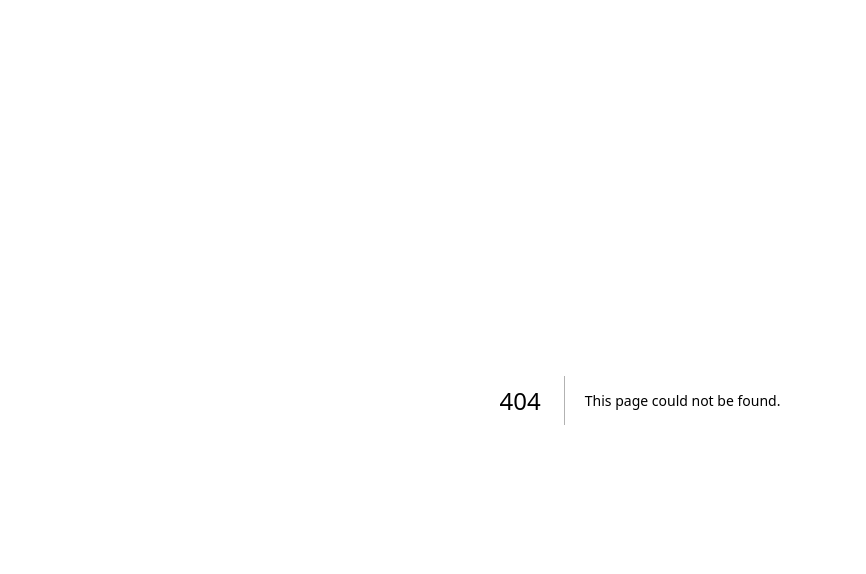
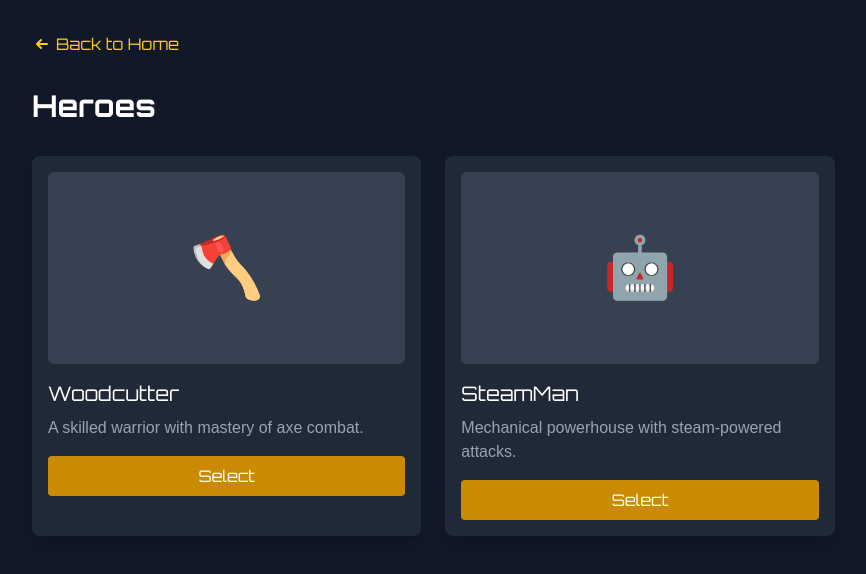
Before and after one commit to Menh1505/commandOSS, a Next.js app: page /heroes in a window 1280 px wide. Before the commit this address had no page. Shown: the top 574 px of the page, without its empty margins (0-866 px from the left). Built offline with nearby package versions, Linux system fonts and the light colour scheme.

Commit message:
feat(ui): split and add more page

```diff
--- /dev/null
+++ b/src/app/battle/page.tsx
@@ -0,0 +1,30 @@
+import GameCanvas from "@/components/game/GameCanvas";
+import Link from "next/link";
+
+export default function BattlePage() {
+  return (
+    <main className="min-h-screen bg-gray-900 text-white flex flex-col">
+      <div className="p-4">
+        <Link
+          href="/"
+          className="inline-flex items-center text-yellow-400 hover:text-yellow-300 mb-4 font-orbitron"
+        >
+          <svg xmlns="http://www.w3.org/2000/svg" className="h-5 w-5 mr-1" viewBox="0 0 20 20" fill="currentColor">
+            <path fillRule="evenodd" d="M9.707 14.707a1 1 0 01-1.414 0l-4-4a1 1 0 010-1.414l4-4a1 1 0 011.414 1.414L7.414 9H15a1 1 0 110 2H7.414l2.293 2.293a1 1 0 010 1.414z" clipRule="evenodd" />
+          </svg>
+          Back to Home
+        </Link>
+      </div>
+
+      <div className="flex-1 flex flex-col items-center justify-center">
+        <div className="w-full max-w-4xl px-4">
+          <div className="relative w-full" style={{ paddingBottom: "56.25%" }}> {/* Tỷ lệ 16:9 */}
+            <div className="absolute inset-0">
+              <GameCanvas />
+            </div>
+          </div>
+        </div>
+      </div>
+    </main>
+  );
+}
--- /dev/null
+++ b/src/app/heroes/page.tsx
@@ -0,0 +1,44 @@
+import Link from "next/link";
+
+export default function HeroesPage() {
+  return (
+    <main className="min-h-screen bg-gray-900 text-white p-8">
+      <Link
+        href="/"
+        className="inline-flex items-center text-yellow-400 hover:text-yellow-300 mb-8 font-orbitron"
+      >
+        <svg xmlns="http://www.w3.org/2000/svg" className="h-5 w-5 mr-1" viewBox="0 0 20 20" fill="currentColor">
+          <path fillRule="evenodd" d="M9.707 14.707a1 1 0 01-1.414 0l-4-4a1 1 0 010-1.414l4-4a1 1 0 011.414 1.414L7.414 9H15a1 1 0 110 2H7.414l2.293 2.293a1 1 0 010 1.414z" clipRule="evenodd" />
+        </svg>
+        Back to Home
+      </Link>
+
+      <h1 className="text-3xl font-bold mb-8 font-orbitron">Heroes</h1>
+
+      <div className="grid grid-cols-1 md:grid-cols-2 lg:grid-cols-3 gap-6">
+        {/* Mẫu nhân vật */}
+        <div className="bg-gray-800 rounded-lg p-4 shadow-lg">
+          <div className="bg-gray-700 h-48 rounded-md mb-4 flex items-center justify-center">
+            <div className="text-6xl">🪓</div>
+          </div>
+          <h3 className="font-orbitron text-xl mb-2">Woodcutter</h3>
+          <p className="text-gray-400 mb-4">A skilled warrior with mastery of axe combat.</p>
+          <button className="w-full bg-yellow-600 hover:bg-yellow-500 py-2 rounded font-orbitron">
+            Select
+          </button>
+        </div>
+
+        <div className="bg-gray-800 rounded-lg p-4 shadow-lg">
+          <div className="bg-gray-700 h-48 rounded-md mb-4 flex items-center justify-center">
+            <div className="text-6xl">🤖</div>
+          </div>
+          <h3 className="font-orbitron text-xl mb-2">SteamMan</h3>
+          <p className="text-gray-400 mb-4">Mechanical powerhouse with steam-powered attacks.</p>
+          <button className="w-full bg-yellow-600 hover:bg-yellow-500 py-2 rounded font-orbitron">
+            Select
+          </button>
+        </div>
+      </div>
+    </main>
+  );
+}
--- a/src/app/page.tsx
+++ b/src/app/page.tsx
@@ -1,10 +1,50 @@
-import GameCanvas from "@/components/GameCanvas";
+import Link from 'next/link';
+import Image from 'next/image';
 
 export default function Home() {
   return (
-    <main className="min-h-screen bg-gray-900 text-white flex flex-col items-center justify-center">
-      <div className="w-full max-w-6xl">
-        <GameCanvas />
+    <main className="min-h-screen bg-gray-900 text-white flex flex-col items-center justify-center p-4">
+      <div className="text-center max-w-3xl mx-auto">
+        <h1 className="text-5xl font-bold mb-4 font-orbitron bg-clip-text text-transparent bg-gradient-to-r from-yellow-400 to-red-600">
+          ⚔️ CommandOSS
+        </h1>
+
+        <p className="text-xl mb-8 text-gray-300">
+          Enter the arena, embrace the battle, and command your destiny.
+        </p>
+
+        <div className="relative w-full h-64 mb-8">
+          <Image
+            src="/maps/twillight-forest.png"
+            alt="Game Preview"
+            fill
+            className="object-cover rounded-lg shadow-2xl opacity-80"
+          />
+          <div className="absolute inset-0 bg-gradient-to-t from-gray-900 to-transparent" />
+        </div>
+
+        <div className="flex flex-col gap-4 w-full max-w-md mx-auto">
+          <Link
+            href="/battle"
+            className="bg-red-600 hover:bg-red-700 text-white py-4 px-8 rounded-lg shadow-lg transition-all transform hover:scale-105 font-orbitron text-xl flex items-center justify-center"
+          >
+            <span className="mr-2">⚔️</span> Start Battle
+          </Link>
+
+          <Link
+            href="/heroes"
+            className="bg-gray-700 hover:bg-gray-600 text-white py-3 px-8 rounded-lg shadow-lg transition-all hover:scale-105 font-orbitron"
+          >
+            Heroes
+          </Link>
+
+          <Link
+            href="/settings"
+            className="bg-gray-700 hover:bg-gray-600 text-white py-3 px-8 rounded-lg shadow-lg transition-all hover:scale-105 font-orbitron"
+          >
+            Settings
+          </Link>
+        </div>
       </div>
     </main>
   );
--- /dev/null
+++ b/src/app/setting/page.tsx
@@ -0,0 +1,44 @@
+import Link from "next/link";
+
+export default function SettingsPage() {
+  return (
+    <main className="min-h-screen bg-gray-900 text-white p-8">
+      <Link
+        href="/"
+        className="inline-flex items-center text-yellow-400 hover:text-yellow-300 mb-8 font-orbitron"
+      >
+        <svg xmlns="http://www.w3.org/2000/svg" className="h-5 w-5 mr-1" viewBox="0 0 20 20" fill="currentColor">
+          <path fillRule="evenodd" d="M9.707 14.707a1 1 0 01-1.414 0l-4-4a1 1 0 010-1.414l4-4a1 1 0 011.414 1.414L7.414 9H15a1 1 0 110 2H7.414l2.293 2.293a1 1 0 010 1.414z" clipRule="evenodd" />
+        </svg>
+        Back to Home
+      </Link>
+
+      <h1 className="text-3xl font-bold mb-8 font-orbitron">Settings</h1>
+
+      <div className="bg-gray-800 rounded-lg p-6 shadow-lg max-w-xl">
+        <div className="mb-6">
+          <label className="block text-gray-300 mb-2 font-orbitron">Music Volume</label>
+          <input type="range" className="w-full" min="0" max="100" defaultValue="80" />
+        </div>
+
+        <div className="mb-6">
+          <label className="block text-gray-300 mb-2 font-orbitron">Sound Effects</label>
+          <input type="range" className="w-full" min="0" max="100" defaultValue="100" />
+        </div>
+
+        <div className="mb-6">
+          <label className="block text-gray-300 mb-2 font-orbitron">Difficulty</label>
+          <select className="w-full bg-gray-700 py-2 px-3 rounded text-white">
+            <option>Easy</option>
+            <option>Normal</option>
+            <option>Hard</option>
+          </select>
+        </div>
+
+        <button className="bg-blue-600 hover:bg-blue-500 text-white py-2 px-4 rounded font-orbitron">
+          Save Settings
+        </button>
+      </div>
+    </main>
+  );
+}
--- /dev/null
+++ b/src/components/Loading.tsx
@@ -0,0 +1,10 @@
+export default function Loading() {
+    return (
+        <div className="min-h-screen bg-gray-900 text-white flex items-center justify-center">
+            <div className="text-center">
+                <div className="inline-block animate-spin rounded-full h-16 w-16 border-t-2 border-b-2 border-yellow-400 mb-4"></div>
+                <h2 className="text-xl font-orbitron">Loading...</h2>
+            </div>
+        </div>
+    );
+}
--- a/src/components/GameCanvas.tsx
+++ b/src/components/game/GameCanvas.tsx
@@ -4,7 +4,7 @@ import dynamic from 'next/dynamic';
 
 
 // Tạo một component wrapper sẽ chỉ render ở client
-const GameCanvasClient = dynamic(() => import('@/components/GameCanvasClient'), {
+const GameCanvasClient = dynamic(() => import('@/components/game/GameCanvasClient'), {
   ssr: false
 });
 
```
Also changed, not shown: src/components/game/GameCanvasClient.tsx (renamed from src/components/GameCanvasClient.tsx), src/components/game/HP.tsx (renamed from src/components/HP.tsx), src/components/game/SkillPanel.tsx (renamed from src/components/SkillPanel.tsx).
